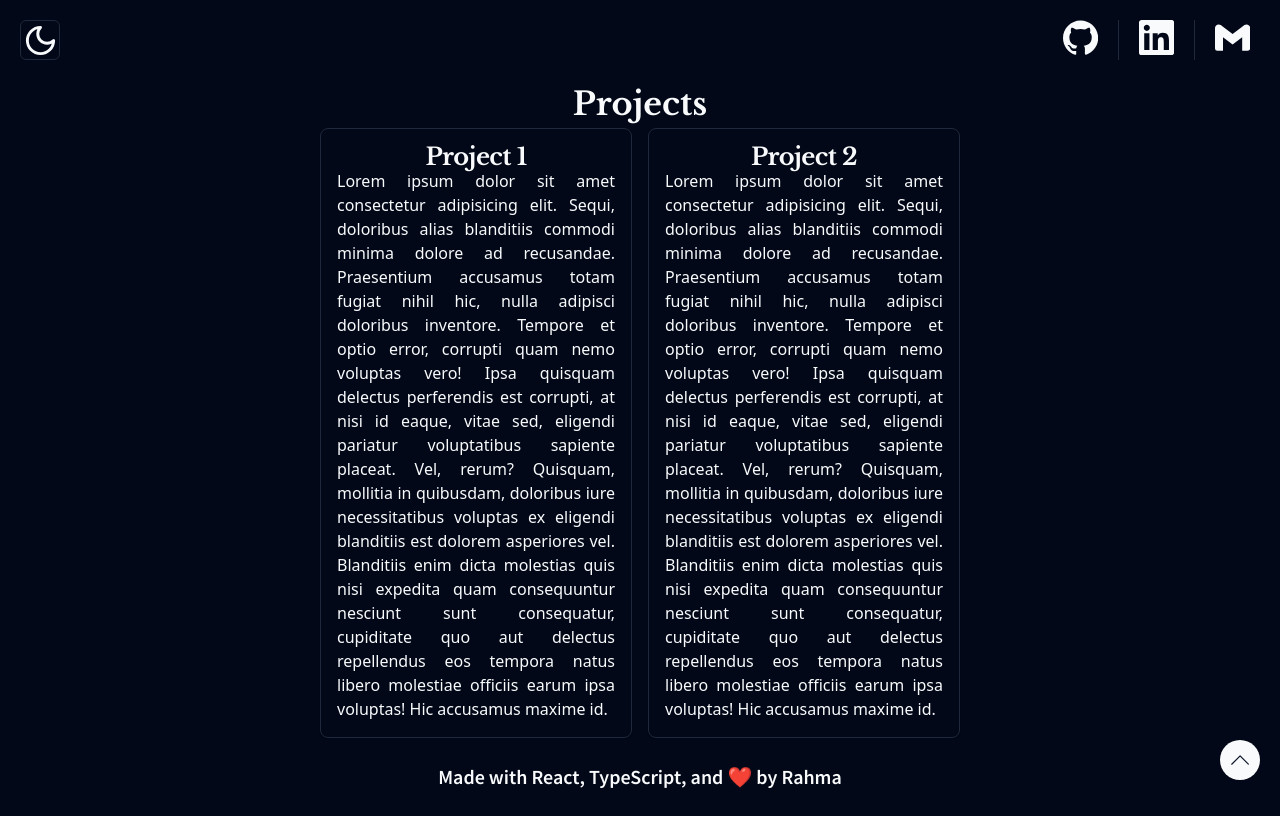
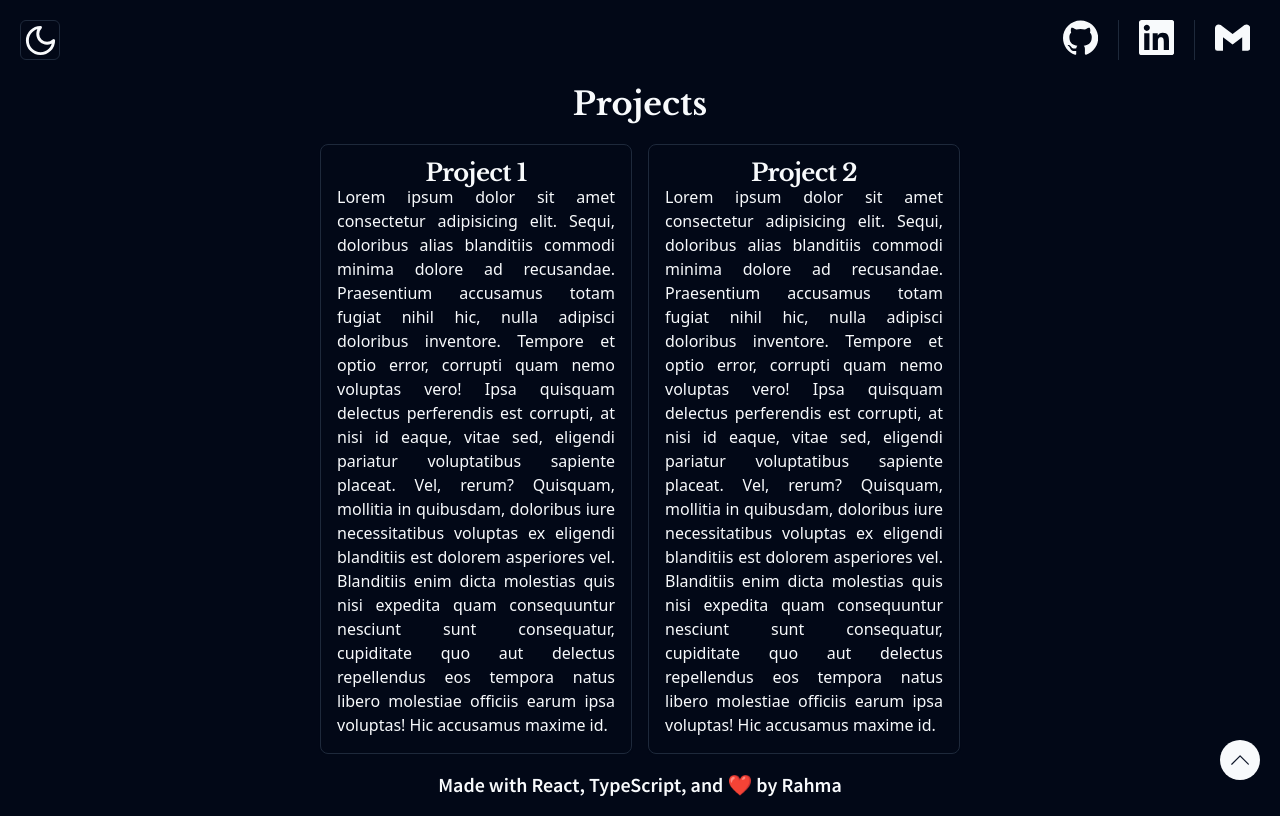
Before and after one commit to rahmaptr/Portfolio, a React (Vite) app in the folder Portofolio/: page /projects in a window 1280 px wide. Built offline with nearby package versions, Linux system fonts and the light colour scheme.

Commit message:
fix: padding

```diff
--- a/Portofolio/src/components/Footer.tsx
+++ b/Portofolio/src/components/Footer.tsx
@@ -1,6 +1,6 @@
 function Footer() {
   return (
-    <footer className="h-auto w-screen text-center pb-2">
+    <footer className="h-auto w-screen text-center p-4">
       <h6 className="w-full">Made with React, TypeScript, and ❤️ by <a href="linkedin.com/in/rahmah-putri-azzahra">Rahma</a></h6>
     </footer>
   )
--- a/Portofolio/src/routes/home.tsx
+++ b/Portofolio/src/routes/home.tsx
@@ -13,9 +13,9 @@ function Home() {
   }
 
   return (
-    <div className="px-5 relative" id="home">
+    <div className="px-6 relative" id="home">
       <svg
-        className="absolute w-full h-full -z-10 flex -right-[22em] transform scale-120"
+        className="absolute w-full h-full -z-10 flex -right-[25em] transform scale-120"
         viewBox="0 0 200 200"
         xmlns="http://www.w3.org/2000/svg"
       >
--- a/Portofolio/src/routes/projects.tsx
+++ b/Portofolio/src/routes/projects.tsx
@@ -22,7 +22,7 @@ function Projects() {
 
   return (
     <Element name="projects" className="pt-20 flex flex-col">
-      <h3 className="text-center hover:underline">Projects</h3>
+      <h3 className="text-center hover:underline pb-4">Projects</h3>
       <div className="grid grid-cols-1 md:grid-cols-2 gap-4 w-full md:w-1/2 mx-auto">
         <Card className="p-4">
           <CardTitle className="text-center">Project 1</CardTitle>
```
